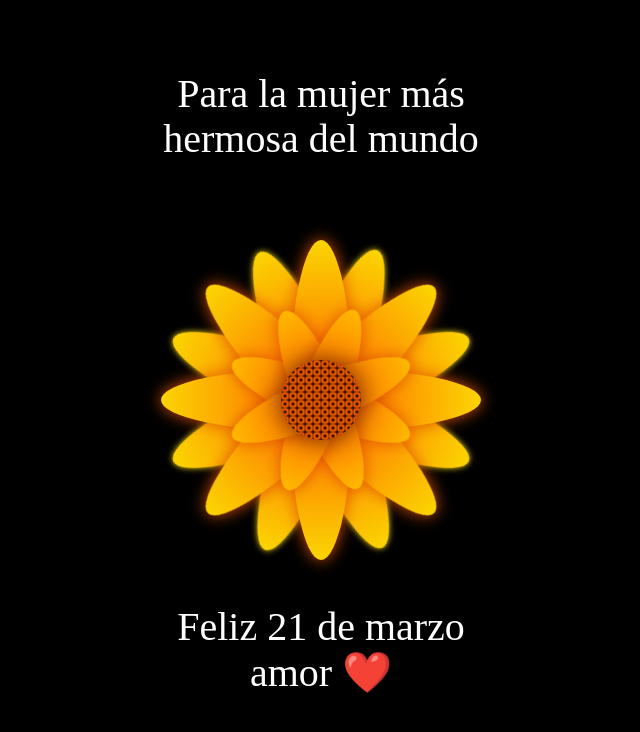
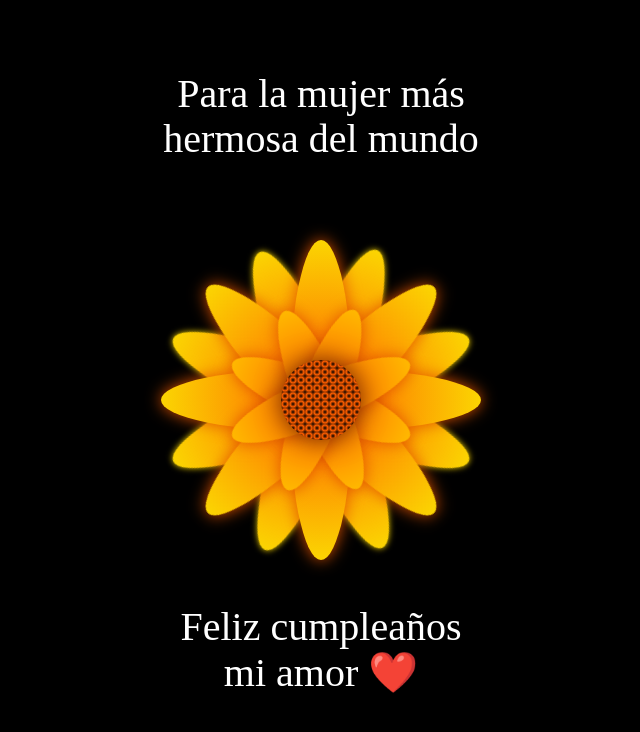
Before and after one commit to C-503/flores_miamor2.4, a plain HTML site: page docs/index.html in a window 1280 px wide. Shown: the whole page, without its empty margins (319-959 px from the left). Drawn offline with Linux system fonts and the light colour scheme.

Commit message:
Actualizar index.html

```diff
--- a/docs/index.html
+++ b/docs/index.html
@@ -39,7 +39,7 @@
     <div class="Petal3 p4">
     </div>
 
-    <div class="text-below">Feliz 21 de marzo amor ❤️</div>
+    <div class="text-below">Feliz cumpleaños mi amor ❤️</div>
   </div>
 </body>
 </html>
```
